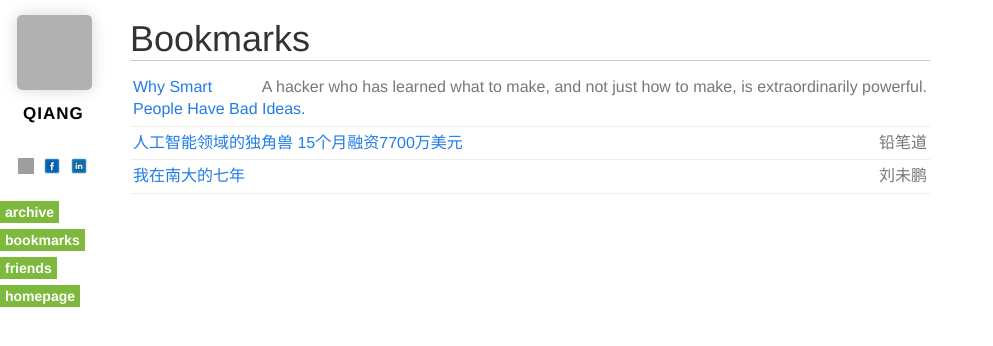
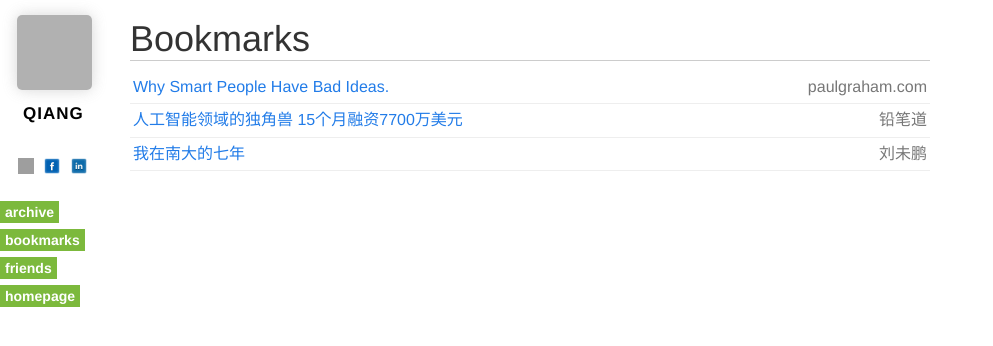
Before and after one commit to qiangrw/qiangrw.github.com, a Jekyll site: the page built from bookmarks.html, in a window 1280 px wide. Shown: the top 346 px of the page, without its empty margins (0-993 px from the left). Built offline with Jekyll 4.4.1, drawn with Linux system fonts in a browser that asks for light colours; nearby versions of some CDN libraries; some web fonts are replaced; Markdown is read by kramdown in place of the engine named in the settings; grey boxes are pictures that could not be loaded.

Commit message:
update author

```diff
--- a/bookmarks.html
+++ b/bookmarks.html
@@ -8,7 +8,7 @@ permalink: /bookmarks/
 <h1>Bookmarks</h1>
 <ul class="listing">
     <li>
-        <span>A hacker who has learned what to make, and not just how to make, is extraordinarily powerful.</span>
+        <span>paulgraham.com</span>
         <a target="_blank" href="http://paulgraham.com/bronze.html">Why Smart People Have Bad Ideas.</a>
     </li>
     <li>
```
